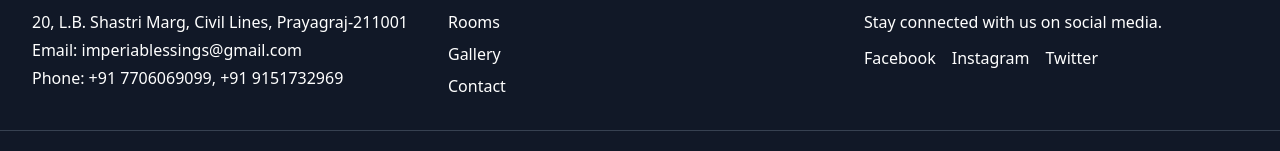
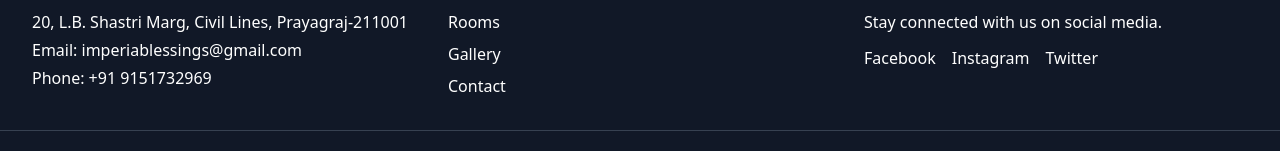
Before and after one commit to healersdatasolutions/Blessings-Imperia, a React (Vite) app: page /auth in a window 1280 px wide. Shown: the part 866-1017 px from the top of the page. Built offline with nearby package versions, Linux system fonts and the light colour scheme; no server answers.

Commit message:
Update Footer.tsx

```diff
--- a/src/components/Footer.tsx
+++ b/src/components/Footer.tsx
@@ -6,7 +6,7 @@ export default function Footer() {
           <h2 className="text-lg font-semibold">Contact Us</h2>
           <p className="mt-2">20, L.B. Shastri Marg, Civil Lines, Prayagraj-211001</p>
           <p className="mt-1">Email: imperiablessings@gmail.com</p>
-          <p className="mt-1">Phone: +91 7706069099, +91 9151732969</p>
+          <p className="mt-1">Phone: +91 9151732969</p>
         </div>
         <div>
           <h2 className="text-lg font-semibold">Quick Links</h2>
```
